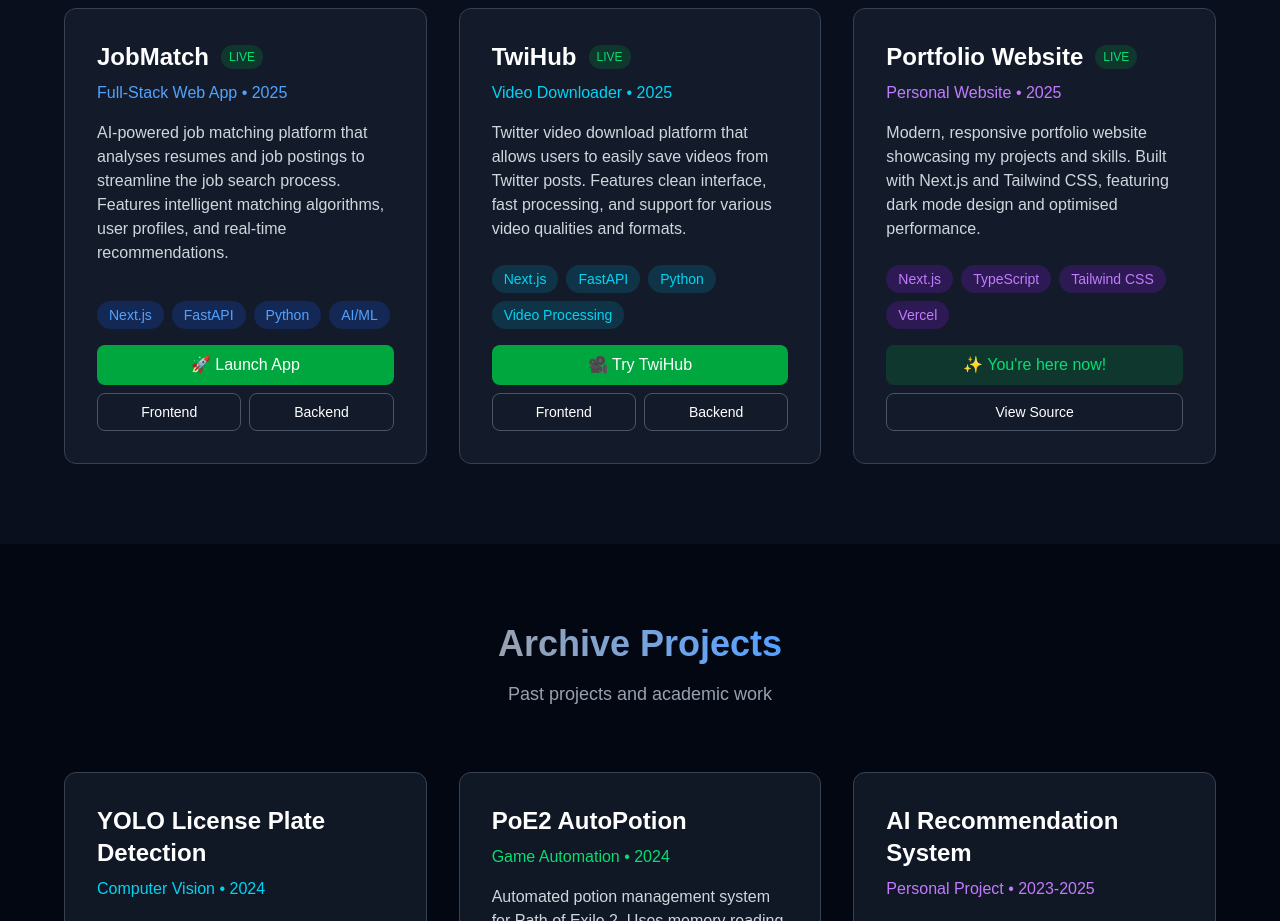
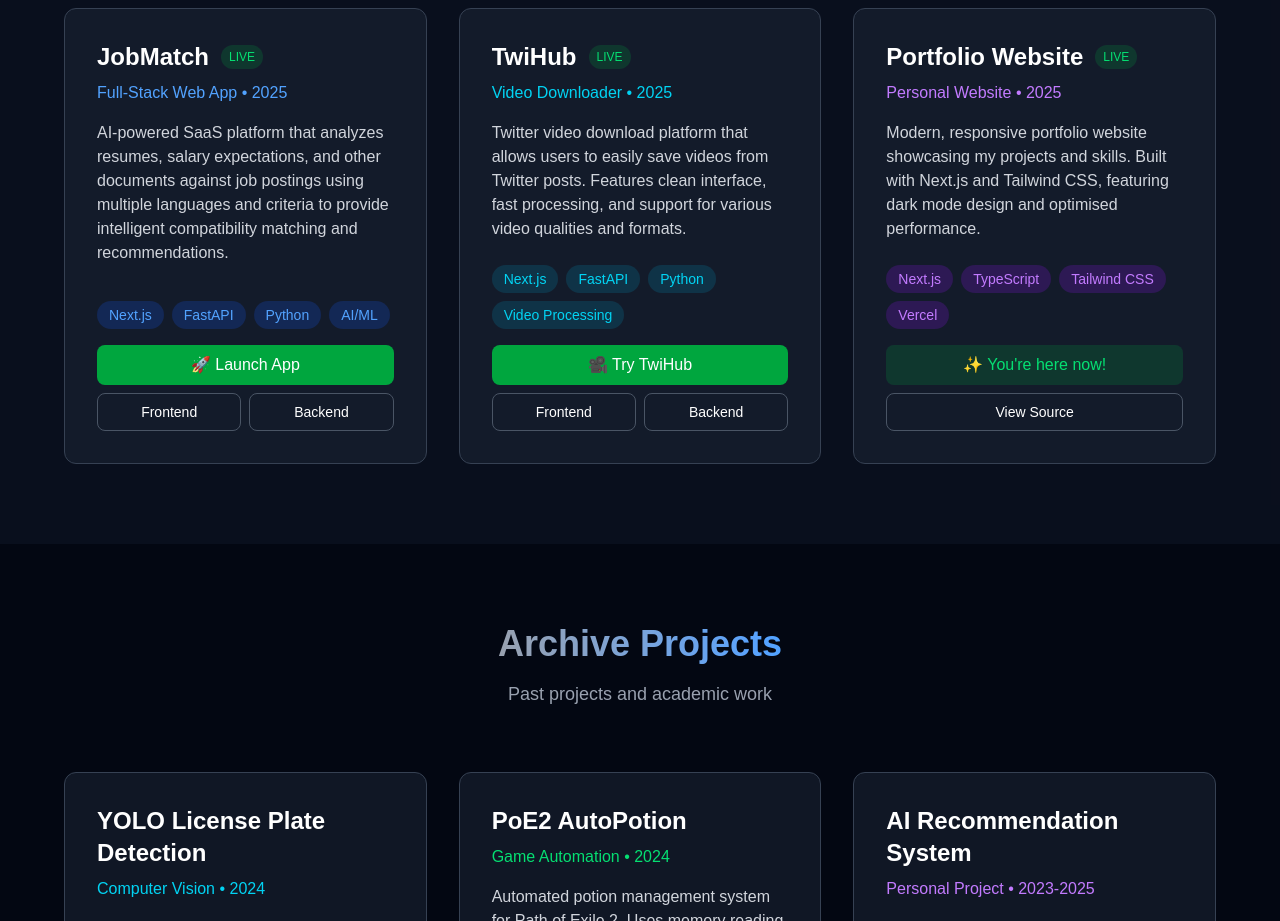
Before and after one commit to sjh001111/portfolio, a Next.js app: page / in a window 1280 px wide. Shown: the part 1020-1941 px from the top of the page. Built offline with nearby package versions, Linux system fonts and the light colour scheme.

Commit message:
설명 수정

```diff
--- a/app/page.tsx
+++ b/app/page.tsx
@@ -154,9 +154,9 @@ export default function Home() {
               </div>
 
               <p className="text-gray-300 mb-6 flex-grow">
-                AI-powered job matching platform that analyses resumes and job postings to streamline
-                the job search process. Features intelligent matching algorithms, user profiles,
-                and real-time recommendations.
+                AI-powered SaaS platform that analyzes resumes, salary expectations, and other documents
+                against job postings using multiple languages and criteria to provide intelligent
+                compatibility matching and recommendations.
               </p>
 
               <div className="space-y-4">
```
Also changed, not shown: 1 other file (tests, documents, lock files or other folders).
